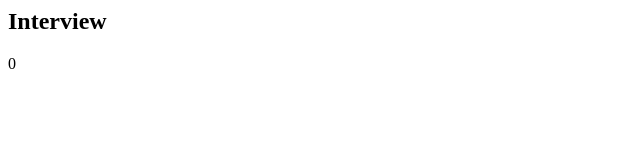
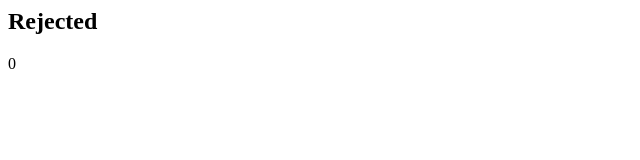
Before and after one commit to Ayonpal5/job-tracker, a plain HTML site: page index.html in a window 1280 px wide. Shown: the full height of the page, 0-640 px from the left. Drawn offline with Linux system fonts and the light colour scheme.

Commit message:
Replace Interview section with Rejected section

```diff
--- a/index.html
+++ b/index.html
@@ -1,5 +1,5 @@
-
-      <div class="bg-white p-5 rounded-xl shadow">
-        <h2 class="text-lg font-semibold">Interview</h2>
-        <p id="interviewCount" class="text-2xl font-bold mt-2">0</p>
+ <div class="bg-white p-5 rounded-xl shadow">
+        <h2 class="text-lg font-semibold">Rejected</h2>
+        <p id="rejectedCount" class="text-2xl font-bold mt-2">0</p>
       </div>
+    </div>
```
